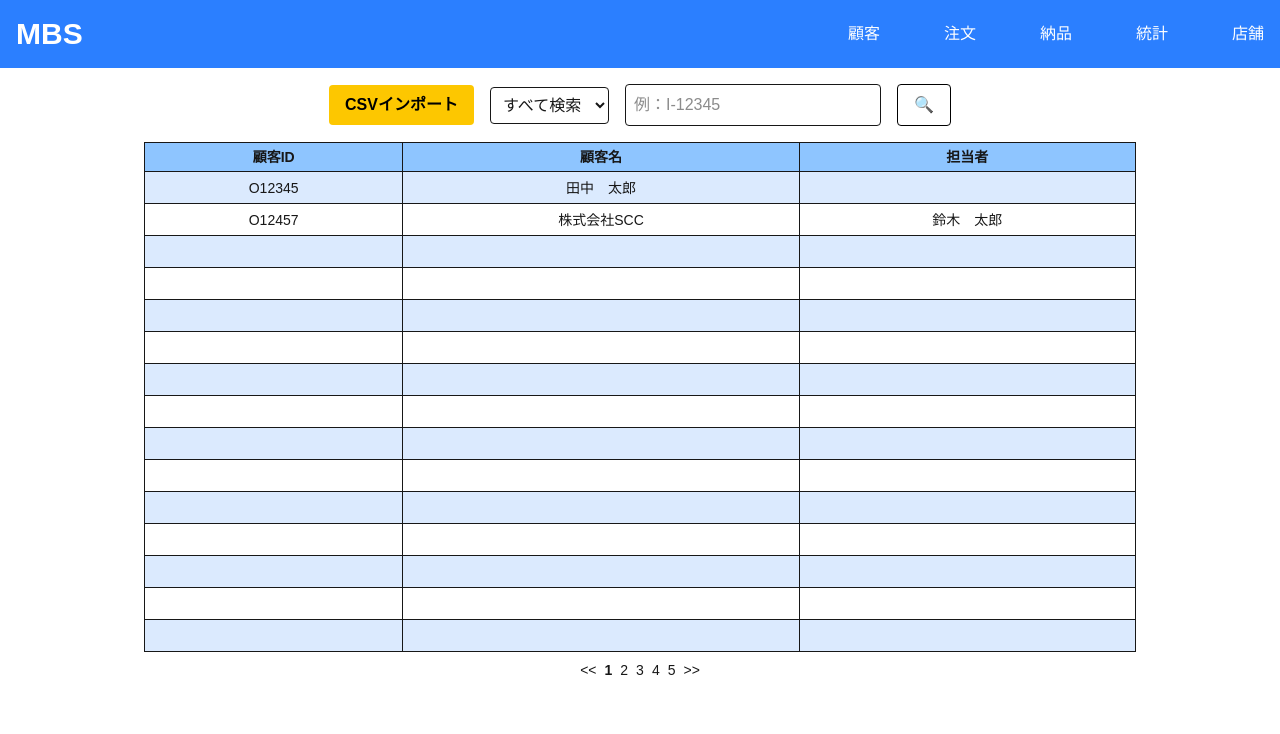
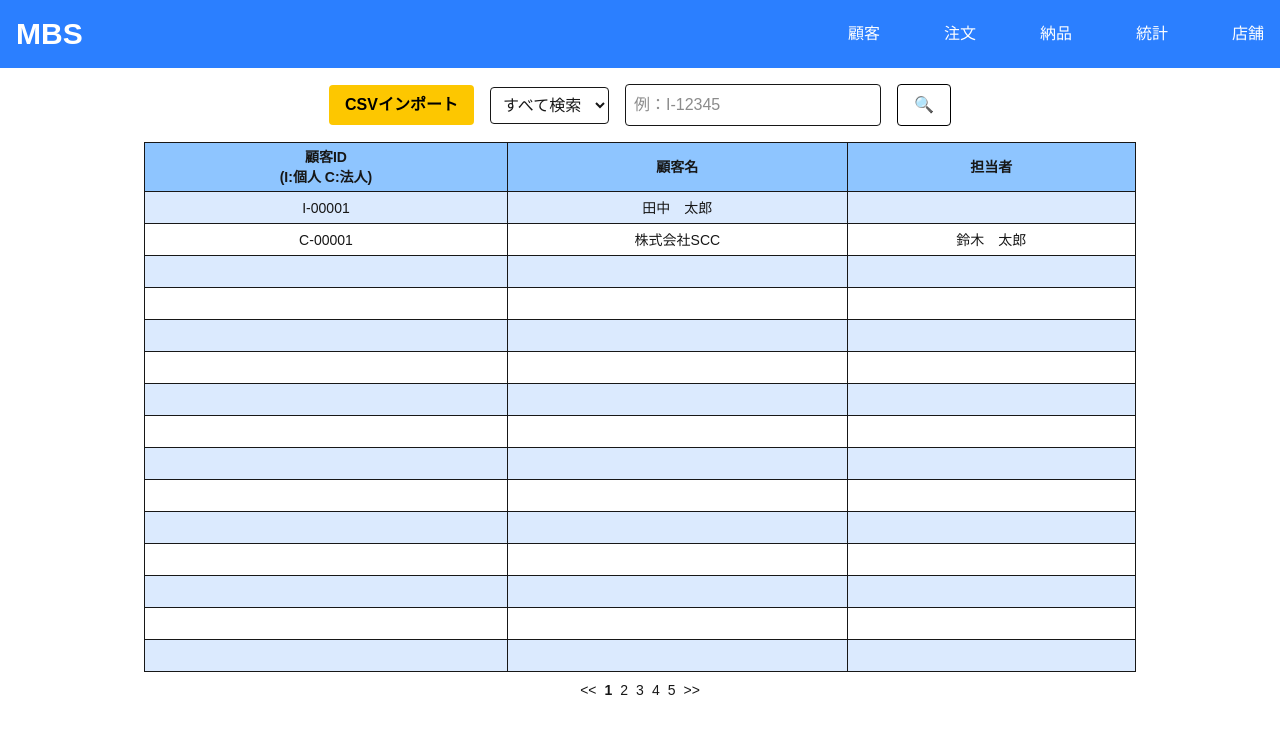
Before and after one commit to wasabi49/ocs-systemDevelopmentExercises, a Next.js app in the folder mbs/: page /Home/CustomerList in a window 1280 px wide. Shown: the top 734 px of the page. Built offline with nearby package versions, Linux system fonts and the light colour scheme.

Commit message:
法人と顧客の命名規則を明記した

```diff
--- a/mbs/app/Home/CustomerList/page.tsx
+++ b/mbs/app/Home/CustomerList/page.tsx
@@ -11,12 +11,12 @@ type Order = {
 
 // ダミーデータ（OスタートID）
 const dummyOrders: Order[] = [
-  { id: 'O12345', customerName: '田中　太郎', managerName: ''},
-  { id: 'O12457', customerName: '株式会社SCC', managerName: '鈴木　太郎'},
+  { id: 'I-00001', customerName: '田中　太郎', managerName: ''},
+  { id: 'C-00001', customerName: '株式会社SCC', managerName: '鈴木　太郎'},
 ];
 
 export default function CustormerListPage() {
-  const [searchField, setSearchField] = useState<'すべて' | '顧客ID' | '顧客名' | '担当者名'>('すべて');
+  const [searchField, setSearchField] = useState<'すべて' | '顧客ID' | '顧客名' | '担当者'>('すべて');
   const [searchKeyword, setSearchKeyword] = useState('');
   const [orders, setOrders] = useState<Order[]>(dummyOrders);
 
@@ -86,7 +86,7 @@ export default function CustormerListPage() {
         <table className="w-full border-collapse text-center text-sm">
           <thead className="bg-blue-300">
             <tr>
-              <th className="border px-2 py-1 cursor-pointer" onClick={() => handleSort('id')}>顧客ID</th>
+              <th className="border px-2 py-1 cursor-pointer" onClick={() => handleSort('id')}>顧客ID<br></br>(I:個人 C:法人)</th>
               <th className="border px-2 py-1 cursor-pointer" onClick={() => handleSort('customerName')}>顧客名</th>
               <th className="border px-2 py-1 cursor-pointer" onClick={() => handleSort('managerName')}>担当者</th>
             </tr>
```
